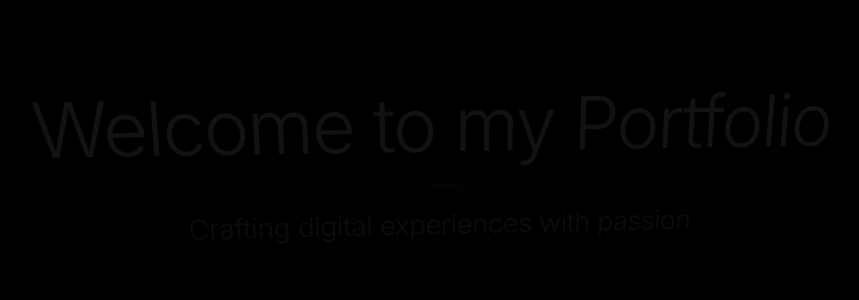
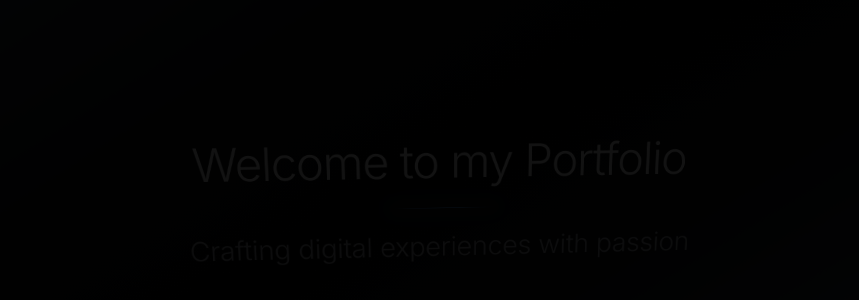
Before and after one commit to paramveer02/my-dev-portfolio, a React (Vite) app: page / in a window 1280 px wide. Shown: the part 198-498 px from the top of the page, without its empty margins (183-1042 px from the left). Built offline with nearby package versions, Linux system fonts and the light colour scheme.

Commit message:
feature: changed intro screen bg color

```diff
--- a/src/components/IntroScreen.jsx
+++ b/src/components/IntroScreen.jsx
@@ -39,7 +39,7 @@ export default function IntroScreen({ onComplete }) {
 
   return (
     <div
-      className={`fixed inset-0 z-[100] bg-black flex flex-col items-center justify-center transition-all duration-1500 ease-out ${
+      className={`fixed inset-0 z-[100] bg-gradient-to-br from-gray-700 via-black to-gray-700 pt-24 flex flex-col items-center justify-center transition-all duration-1500 ease-out ${
         isVisible && !startTransition ? "opacity-100" : "opacity-0"
       } ${startTransition ? "transform-3d-transition" : ""}`}
       style={{
@@ -94,7 +94,7 @@ export default function IntroScreen({ onComplete }) {
           </>
         ) : (
           <div className="animate-welcome-3d-entrance">
-            <h1 className="text-8xl md:text-8xl font-light text-white mb-8 tracking-wide">
+            <h1 className="text-6xl md:text-6xl font-light text-white mb-8 tracking-wide">
               Welcome to my Portfolio
             </h1>
             <div className="w-32 h-px bg-gradient-to-r from-transparent via-blue-400 to-transparent mx-auto animate-pulse-glow"></div>
```
